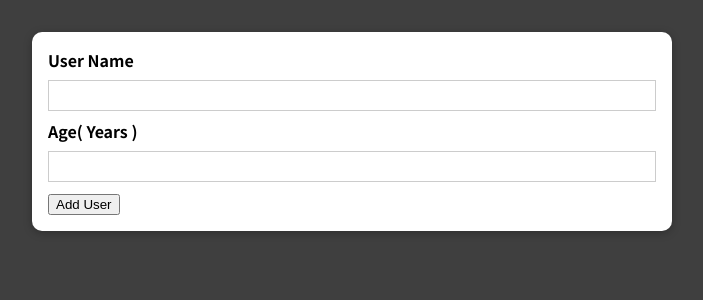
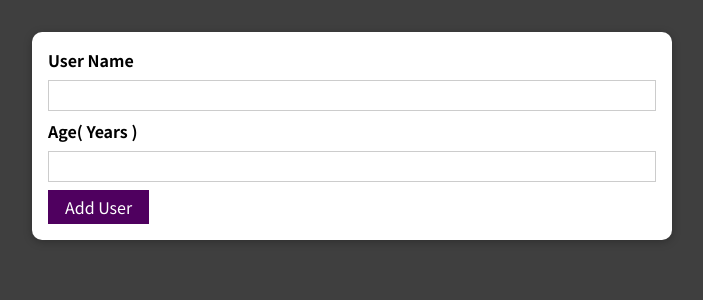
Before and after one commit to vvang044/udemy-react-practice-project-two, a React (Create React App) app: page / in a window 1280 px wide. Shown: the top 300 px of the page, without its empty margins (288-991 px from the left). Built offline with nearby package versions, Linux system fonts and the light colour scheme.

Commit message:
92. Button, Button UI

```diff
--- /dev/null
+++ b/src/components/UI/Button.js
@@ -0,0 +1,19 @@
+import React from "react";
+
+import classes from './Button.module.css';
+
+const Button = (props) => {
+
+    return (
+        <button
+            className={classes.button}
+            type={props.type || 'button'}
+            onClick={props.onClick}
+            >
+            {props.children}
+        </button>
+    )
+
+}
+
+export default Button;
--- /dev/null
+++ b/src/components/UI/Button.module.css
@@ -0,0 +1,18 @@
+.button {
+    font: inherit;
+    border: 1px solid #4f005f;
+    background: #4f005f;
+    color: white;
+    padding: 0.25rem 1rem;
+    cursor: pointer;
+  }
+
+  .button:hover,
+  .button:active {
+    background: #741188;
+    border-color: #741188;
+  }
+
+  .button:focus {
+    outline: none;
+  }
--- a/src/components/Users/AddUser.js
+++ b/src/components/Users/AddUser.js
@@ -1,5 +1,6 @@
 
 import React from "react";
+import Button from "../UI/Button";
 import Card from '../UI/Card';
 import classes from './AddUser.module.css';
 
@@ -19,7 +20,7 @@
                 <label htmlFor="age"> Age( Years )</label>
                 <input id="age" type="number"></input>
 
-                <button type="submit">Add User</button>
+                <Button type="submit">Add User</Button>
             </form>
         </Card>
     )
```
